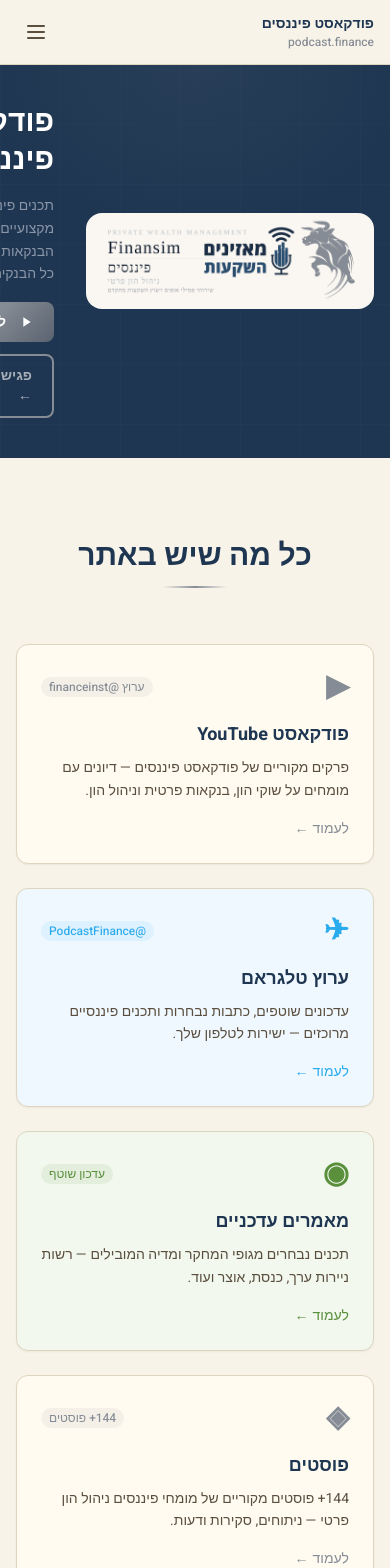
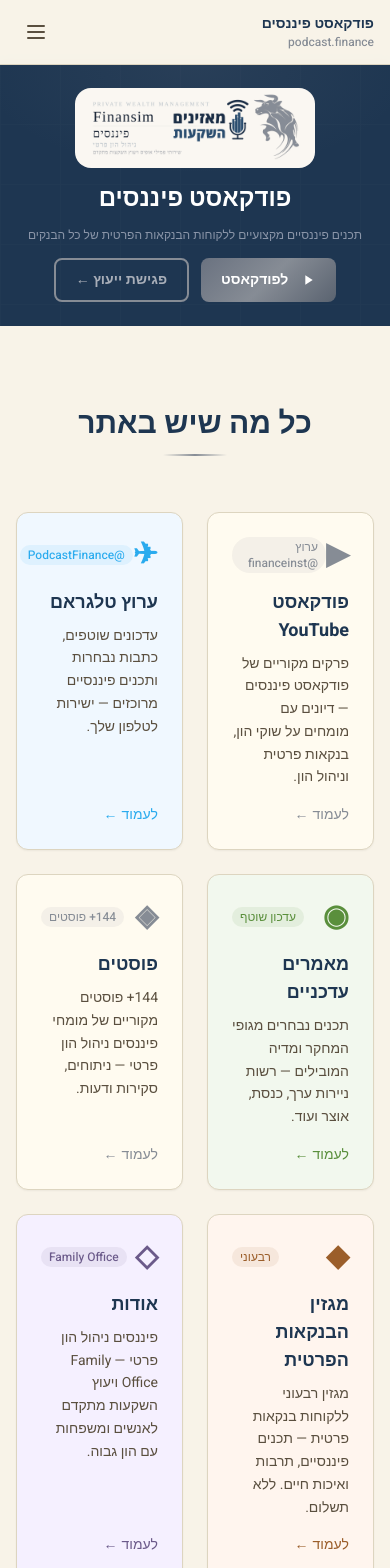
Before and after one commit to eyal-blip/podcast-finance-site, a Next.js app: page / in a window 390 px wide. Shown: the top 1568 px of the page. Built offline with nearby package versions, Linux system fonts and the light colour scheme.

Commit message:
mobile: logo+title stacked, 2-col grids on mobile

```diff
--- a/app/articles/page.tsx
+++ b/app/articles/page.tsx
@@ -24,7 +24,7 @@ export default function ArticlesPage() {
     <div className="min-h-screen bg-[#F8F3E8]">
       <PageHeader title="מאמרים עדכניים" subtitle='תכנים נבחרים מגופי המחקר ומדיה הפיננסיים המובילים — רשות ני"ע, כנסת, אוצר ועוד' />
       <div className="max-w-7xl mx-auto px-4 sm:px-6 lg:px-8 py-12">
-        <div className="grid grid-cols-1 md:grid-cols-2 lg:grid-cols-3 gap-6 mb-10">
+        <div className="grid grid-cols-2 lg:grid-cols-3 gap-6 mb-10">
           {articles.map((a) => (
             <a key={a.href} href={a.href} target="_blank" rel="noopener noreferrer"
               className="card-ivory rounded-xl group hover:shadow-md transition-all duration-200 hover:-translate-y-0.5 p-6 flex flex-col">
--- a/app/contact/page.tsx
+++ b/app/contact/page.tsx
@@ -12,7 +12,7 @@ export default function ContactPage() {
       <PageHeader title="פגישת ייעוץ" subtitle="ראשונית ללא התחייבות — במשרדנו ברמת אפעל, רמת גן" />
 
       <div className="max-w-5xl mx-auto px-4 sm:px-6 lg:px-8 py-16">
-        <div className="grid grid-cols-1 md:grid-cols-2 gap-8">
+        <div className="grid grid-cols-2 gap-4 md:gap-8">
           {/* Contact Options */}
           <div className="space-y-5">
             <h2 className="text-xl font-bold text-[#1E3651] mb-6">דרכי יצירת קשר</h2>
--- a/app/page.tsx
+++ b/app/page.tsx
@@ -73,24 +73,24 @@ export default function HomePage() {
             backgroundSize: '60px 60px',
           }}
         />
-        <div className="relative max-w-7xl mx-auto px-4 sm:px-6 lg:px-8 py-10 flex items-center gap-8">
-          {/* Logo — ימין ב-RTL */}
+        <div className="relative max-w-7xl mx-auto px-4 sm:px-6 lg:px-8 py-6 md:py-10 flex flex-col md:flex-row items-center gap-4 md:gap-8">
+          {/* Logo — מובייל: למעלה | דסקטופ: ימין */}
           {/* eslint-disable-next-line @next/next/no-img-element */}
           <img
             src="/logo.png"
             alt="פיננסים — ניהול הון פרטי"
-            className="h-24 md:h-32 w-auto object-contain flex-shrink-0 rounded-2xl"
+            className="h-20 md:h-32 w-auto object-contain flex-shrink-0 rounded-2xl"
           />
-          {/* Content — ממורכז בחלל השמאלי */}
-          <div className="flex-1 flex items-center justify-center">
-            <div className="flex flex-col gap-4">
-              <h1 className="text-3xl md:text-4xl font-black text-white leading-tight">
+          {/* Content */}
+          <div className="flex-1 flex items-center justify-center text-center md:text-right">
+            <div className="flex flex-col gap-3">
+              <h1 className="text-2xl md:text-4xl font-black text-white leading-tight">
                 פודקאסט פיננסים
               </h1>
-              <p className="text-[#8A95A8] text-sm leading-relaxed max-w-lg">
+              <p className="text-[#8A95A8] text-xs md:text-sm leading-relaxed max-w-lg">
                 תכנים פיננסיים מקצועיים ללקוחות הבנקאות הפרטית של כל הבנקים
               </p>
-              <div className="flex flex-wrap gap-3">
+              <div className="flex flex-wrap gap-3 justify-center md:justify-start">
                 <Link href="/podcast" className="btn-gold text-sm px-5 py-2.5 justify-center">
                   <svg className="w-4 h-4 ml-1" fill="currentColor" viewBox="0 0 24 24"><path d="M8 5v14l11-7z" /></svg>
                   לפודקאסט
@@ -111,7 +111,7 @@ export default function HomePage() {
             <h2 className="text-3xl font-bold text-[#1E3651] mb-3">כל מה שיש באתר</h2>
             <div className="gold-divider" />
           </div>
-          <div className="grid grid-cols-1 md:grid-cols-2 lg:grid-cols-3 gap-6">
+          <div className="grid grid-cols-2 lg:grid-cols-3 gap-6">
             {sections.map((sec) => (
               <Link
                 key={sec.href}
--- a/app/podcast/page.tsx
+++ b/app/podcast/page.tsx
@@ -148,7 +148,7 @@ export default function PodcastPage() {
       {/* Feed */}
       <div className="max-w-7xl mx-auto px-4 sm:px-6 lg:px-8 py-12">
         {loading && (
-          <div className="grid grid-cols-1 sm:grid-cols-2 lg:grid-cols-3 gap-4">
+          <div className="grid grid-cols-2 lg:grid-cols-3 gap-4">
             {Array(6).fill(null).map((_, i) => (
               <div
                 key={i}
@@ -174,7 +174,7 @@ export default function PodcastPage() {
         )}
 
         {!loading && !error && videos.length > 0 && (
-          <div className="grid grid-cols-1 sm:grid-cols-2 lg:grid-cols-3 gap-4">
+          <div className="grid grid-cols-2 lg:grid-cols-3 gap-4">
             {videos.map((v, i) => (
               <VideoCard key={v.videoId || i} v={v} />
             ))}
--- a/app/posts/PostsClient.tsx
+++ b/app/posts/PostsClient.tsx
@@ -137,7 +137,7 @@ export default function PostsClient() {
                 <span className="text-sm text-[#8C7B65]">{posts.length} פוסטים</span>
               </div>
 
-              <div className="grid grid-cols-1 md:grid-cols-2 lg:grid-cols-3 gap-5">
+              <div className="grid grid-cols-2 lg:grid-cols-3 gap-5">
                 {posts.map((post) => (
                   <a
                     key={post.href + post.title}
--- a/app/telegram/page.tsx
+++ b/app/telegram/page.tsx
@@ -129,7 +129,7 @@ export default function TelegramPage() {
       {/* Feed */}
       <div className="max-w-7xl mx-auto px-4 sm:px-6 lg:px-8 py-12">
         {loading && (
-          <div className="grid grid-cols-1 sm:grid-cols-2 lg:grid-cols-3 gap-4">
+          <div className="grid grid-cols-2 lg:grid-cols-3 gap-4">
             {Array(6).fill(null).map((_, i) => (
               <div key={i} className="animate-pulse bg-white h-52" style={{ border: '1px solid #DDD5C0' }} />
             ))}
@@ -146,7 +146,7 @@ export default function TelegramPage() {
         )}
 
         {!loading && !error && posts.length > 0 && (
-          <div className="grid grid-cols-1 sm:grid-cols-2 lg:grid-cols-3 gap-4">
+          <div className="grid grid-cols-2 lg:grid-cols-3 gap-4">
             {posts.map((p, i) => (
               <PostCard key={i} p={p} />
             ))}
--- a/components/PageHeader.tsx
+++ b/components/PageHeader.tsx
@@ -7,20 +7,20 @@ interface PageHeaderProps {
 export function PageHeader({ title, subtitle, children }: PageHeaderProps) {
   return (
     <div className="bg-[#1E3651] text-white">
-      <div className="max-w-7xl mx-auto px-4 sm:px-6 lg:px-8 py-8 flex items-center gap-8">
-        {/* Logo — ראשון ב-DOM = ימין ב-RTL */}
+      <div className="max-w-7xl mx-auto px-4 sm:px-6 lg:px-8 py-6 md:py-8 flex flex-col md:flex-row items-center gap-4 md:gap-8">
+        {/* Logo — מובייל: למעלה ובמרכז | דסקטופ: ימין */}
         {/* eslint-disable-next-line @next/next/no-img-element */}
         <img
           src="/logo.png"
           alt="פיננסים — ניהול הון פרטי"
-          className="h-24 md:h-32 w-auto object-contain flex-shrink-0 rounded-2xl"
+          className="h-20 md:h-32 w-auto object-contain flex-shrink-0 rounded-2xl"
         />
-        {/* כותרת + תוכן — ממורכז בחלל השמאלי, טקסט מיושר ימין */}
-        <div className="flex-1 flex items-center justify-center">
-          <div className="flex flex-col gap-3">
-            <h1 className="text-3xl md:text-4xl font-black text-white leading-tight">{title}</h1>
-            {subtitle && <p className="text-[#8A95A8] text-sm leading-relaxed">{subtitle}</p>}
-            {children}
+        {/* כותרת — מובייל: מרכז | דסקטופ: ממורכז בחלל השמאלי, מיושר ימין */}
+        <div className="flex-1 flex items-center justify-center text-center md:text-right">
+          <div className="flex flex-col gap-2 md:gap-3">
+            <h1 className="text-2xl md:text-4xl font-black text-white leading-tight">{title}</h1>
+            {subtitle && <p className="text-[#8A95A8] text-xs md:text-sm leading-relaxed">{subtitle}</p>}
+            {children && <div className="flex justify-center md:justify-start">{children}</div>}
           </div>
         </div>
       </div>
```
